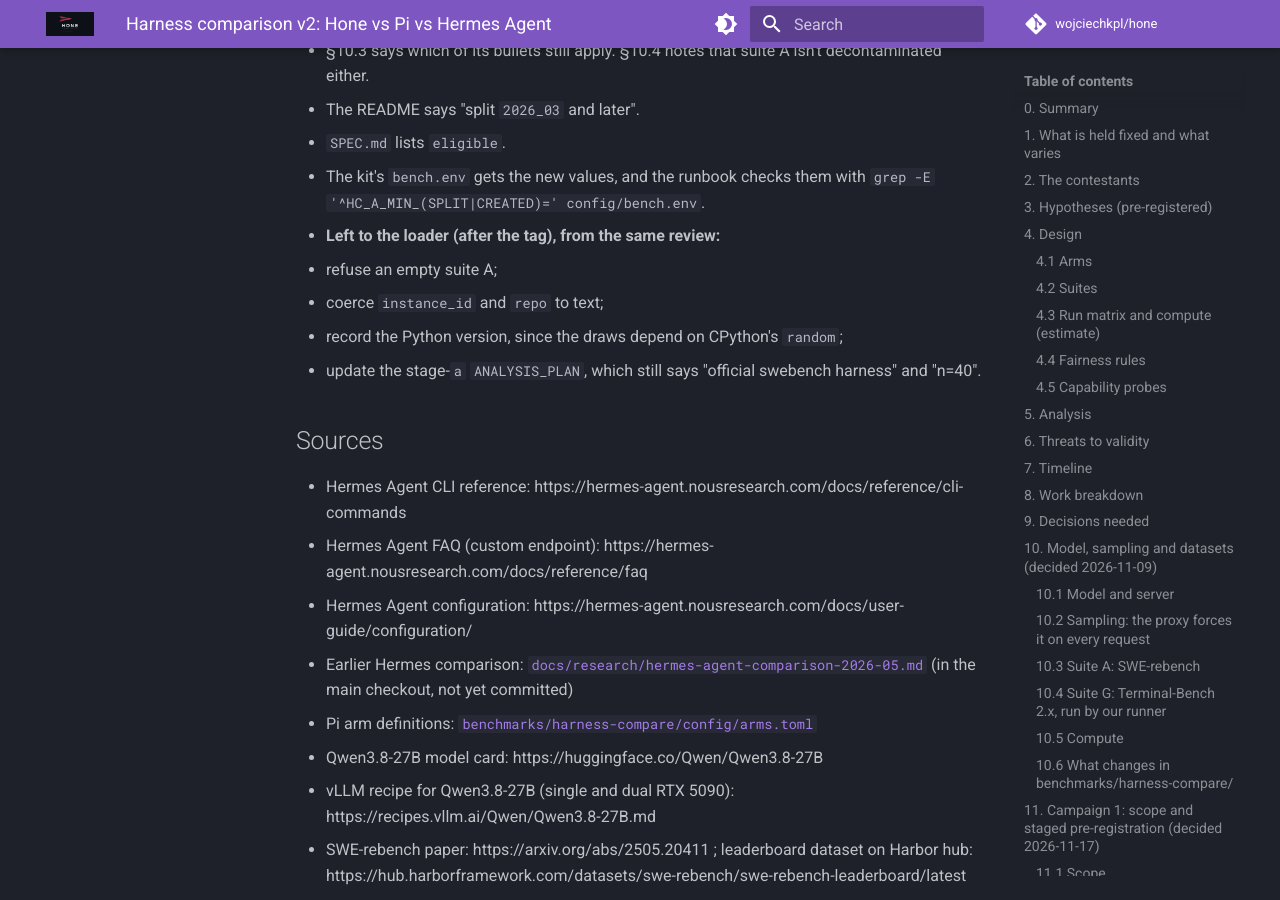
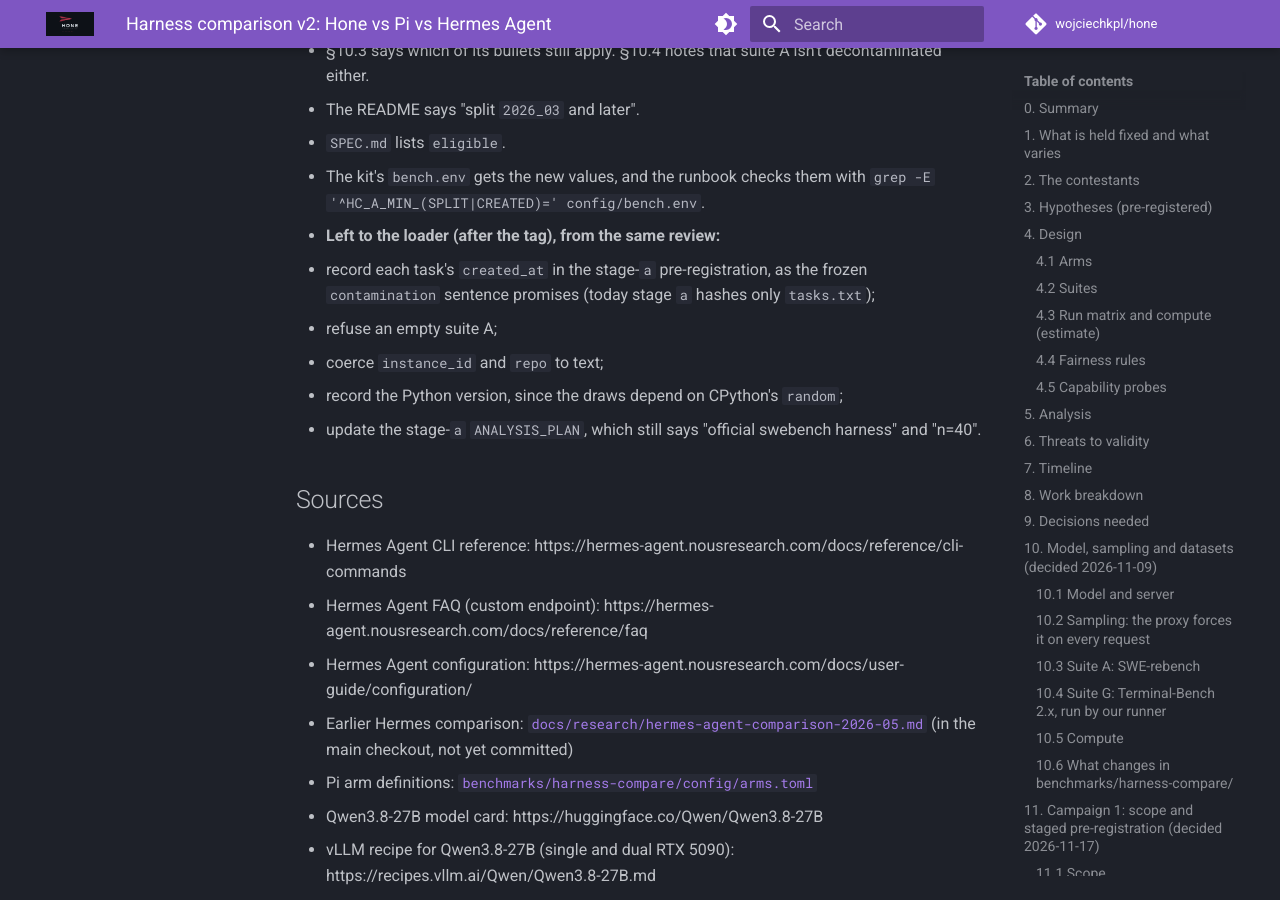
Before and after one commit to wojciechkpl/hone, an MkDocs documentation site: the page built from docs/plans/harness-compare-v2-2026-11.md, in a window 1280 px wide and 900 px high, scrolled down 39136 px. Built offline with MkDocs 1.6.1 and Material for MkDocs 9.7.7, drawn with Linux system fonts in a browser that asks for light colours; comment, search, counter and statistics services are not loaded.

Commit message:
docs(bench): loader must record created_at; README suite A wording

```diff
--- a/docs/plans/harness-compare-v2-2026-11.md
+++ b/docs/plans/harness-compare-v2-2026-11.md
@@ -1342,6 +1342,8 @@ Requirements:
   - The kit's `bench.env` gets the new values, and the runbook checks them with
     `grep -E '^HC_A_MIN_(SPLIT|CREATED)=' config/bench.env`.
 - **Left to the loader (after the tag), from the same review:**
+  - record each task's `created_at` in the stage-`a` pre-registration, as the frozen
+    `contamination` sentence promises (today stage `a` hashes only `tasks.txt`);
   - refuse an empty suite A;
   - coerce `instance_id` and `repo` to text;
   - record the Python version, since the draws depend on CPython's `random`;
```
Also changed, not shown: benchmarks/harness-compare/README.md (+4 -3 lines).
